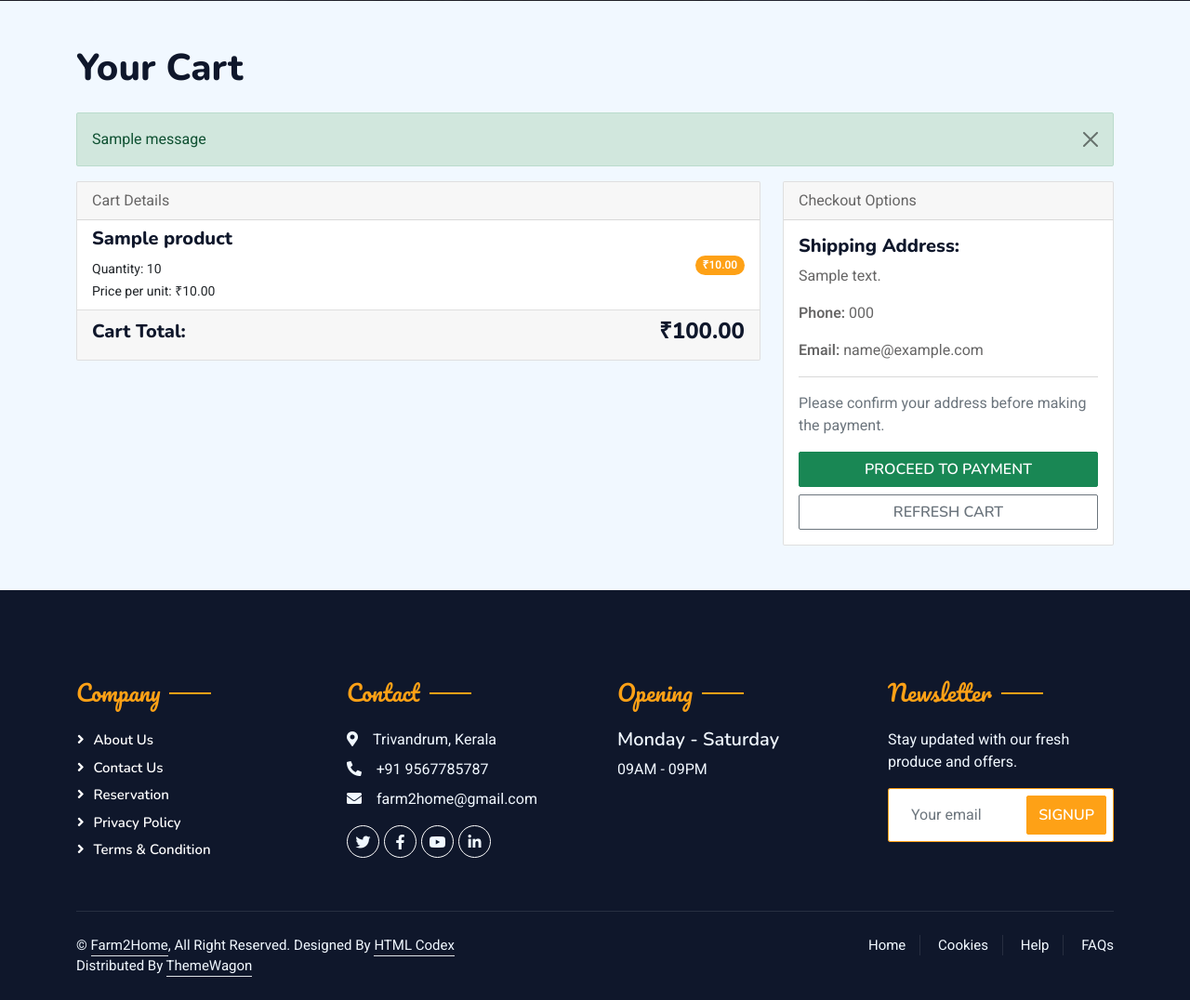
After one commit to ahalya25/Farm2Home, a Django app: page /payments/checkout/ in a window 1280 px wide. The commit adds this page. Shown: the part 687-1763 px from the top of the page at 93% size. Run offline with Django 5.2, Linux system fonts and the light colour scheme; a user stored in the database is signed in; tables that the repository leaves empty hold one stand-in row (values such as "Sample post"); one stand-in notice (Sample message) is shown; some libraries are stand-ins or nearby versions.

```diff
--- a/farm2home/cart/models.py
+++ b/farm2home/cart/models.py
@@ -6,7 +6,11 @@ from consumer.models import Consumer
 
 from marketplace.models import Product
 
+import uuid
+
 class Cart(models.Model):
+
+    uuid = models.UUIDField(default=uuid.uuid4, editable=False, unique=True)
 
     user = models.ForeignKey(Consumer, on_delete=models.CASCADE)
 
--- a/farm2home/cart/views.py
+++ b/farm2home/cart/views.py
@@ -5,7 +5,7 @@ from consumer.models import Consumer
 from marketplace.models import Product
 from .models import Cart
 
-# ✅ Add to Cart View
+
 class AddToCartView(LoginRequiredMixin, View):
     def post(self, request, uuid, *args, **kwargs):
         product = get_object_or_404(Product, uuid=uuid)
--- a/farm2home/consumer/forms.py
+++ b/farm2home/consumer/forms.py
@@ -67,7 +67,7 @@ class ConsumerForm(forms.ModelForm):
 
         model = Consumer
 
-        exclude = ['profile','consumer_name','email','uuid','active_status']
+        exclude = ['profile','consumer_name','uuid','active_status','email']
 
         widgets = {
 
@@ -83,7 +83,8 @@ class ConsumerForm(forms.ModelForm):
 
                                                            'class': 'form-control',
 
-                                                           'placeholder': 'Enter 10-digit phone number'})
+                                                           'placeholder': 'Enter 10-digit phone number'}),
+
 
 
         }
--- a/farm2home/consumer/views.py
+++ b/farm2home/consumer/views.py
@@ -63,6 +63,8 @@ class ConsumerRegisterView(View):
 
                     consumer.profile = profile
 
+                    consumer.email = profile.email
+
                     consumer.consumer_name = f'{profile.first_name} {profile.last_name}'
 
                     consumer.save()
--- a/farm2home/payments/urls.py
+++ b/farm2home/payments/urls.py
@@ -1,13 +1,9 @@
 from django.urls import path
+from . import views
 
-from .import views
-
-from uuid import UUID
-urlpatterns =[
-
-    path('enroll-confirmation/<str:uuid>/',views.EnrollConfirmationView.as_view(),name='enroll-confirmation'),
-    path('razorpay-view/<str:uuid>/', views.RazorpayView.as_view(),name= 'razorpay-view'),
+urlpatterns = [
+    path('enroll-confirmation/<uuid:uuid>/', views.EnrollConfirmationView.as_view(), name='enroll-confirmation'),
+    path('razorpay-view/<uuid:uuid>/', views.RazorpayView.as_view(), name='razorpay-view'),
     path('verify-payment/', views.PaymentverifyView.as_view(), name='payment-verify'),
-    path('cart-checkout/', views.CartCheckoutView.as_view(), name='cart-checkout'),
-
+    path('checkout/', views.CartCheckoutView.as_view(), name='cart_check-out'),
 ]
--- a/farm2home/payments/views.py
+++ b/farm2home/payments/views.py
@@ -11,6 +11,9 @@ from .models import Payments, Transactions
 from cart.models import Cart
 from django.db.models import Sum # Import Sum for aggregation
 import logging
+from django.urls import reverse
+from django.contrib import messages
+from django.http import Http404
 from django.contrib.auth.mixins import LoginRequiredMixin
 logging.basicConfig(level=logging.INFO, format='%(asctime)s - %(levelname)s - %(message)s')
 
@@ -41,12 +44,21 @@ class RazorpayView(View):
     """
 
     def get(self, request, *args, **kwargs):
-        uuid = kwargs.get('uuid')
-        product = Product.objects.get(uuid=uuid)
-        consumer = Consumer.objects.get(profile=request.user)
+        product_uuid = kwargs.get('uuid')
+        try:
+            product = Product.objects.get(uuid=product_uuid)
+        except Product.DoesNotExist:
+            raise Http404("Product not found")
 
-        # Get existing payment; fail if not exists
-        payment = Payments.objects.get(consumer=consumer, product=product)
+        try:
+            consumer = Consumer.objects.get(profile=request.user)
+        except Consumer.DoesNotExist:
+            raise Http404("Consumer not found")
+
+        try:
+            payment = Payments.objects.get(consumer=consumer, product=product)
+        except Payments.DoesNotExist:
+            raise Http404("Payment record not found")
 
         # Create a new transaction for this payment attempt
         transaction = Transactions.objects.create(payment=payment)
@@ -70,7 +82,7 @@ class RazorpayView(View):
             'rzp_order_id': rzp_order_id,
             'amount': int(payment.amount * 100),
             'product': product,
-            'payment': payment
+            'payment': payment,
         }
 
         return render(request, 'payments/payment-page.html', context)
@@ -131,87 +143,44 @@ class PaymentverifyView(View):
             return redirect('razorpay-view', uuid=transaction.payment.product.uuid)
 
 
+
+
 class CartCheckoutView(LoginRequiredMixin, View):
-    """
-    Handles the checkout process for all items in the user's cart.
-    Calculates total amount and initiates Razorpay order.
-    """
     def get(self, request, *args, **kwargs):
-        consumer = get_object_or_404(Consumer, profile=request.user)
+        try:
+            current_user = request.user
+            print("DEBUG: Logged-in user:", current_user)
 
-        # --- FIX: Change 'consumer' to 'user' for Cart query ---
-        # Assuming request.user is the User/Profile object linked to Cart
-        cart_items = Cart.objects.filter(user=request.user).select_related('product') # Eagerly load product details
+            # Step 1: Get Consumer object for this user
+            try:
+                current_consumer = Consumer.objects.get(profile=current_user)
+                print("DEBUG: Found consumer:", current_consumer)
+            except Consumer.DoesNotExist:
+                messages.error(request, "You must register as a consumer to continue.")
+                print("DEBUG: Consumer does not exist.")
+                return redirect('consumer-register')
 
-        if not cart_items.exists():
-            messages.warning(request, 'Your cart is empty. Please add products before checking out.')
-            return redirect('product-list') # Redirect to product list if cart is empty
+            # Step 2: Get cart items for this consumer
+            cart_items = Cart.objects.filter(user=current_consumer)
+            print("DEBUG: Cart items found:", cart_items.count())
 
-        # Calculate total amount from cart items
-        total_cart_amount = sum(item.total_price for item in cart_items)
+            if not cart_items.exists():
+                messages.info(request, "Your cart is empty.")
+                return redirect('product-list')
 
-        if total_cart_amount <= 0:
-            messages.error(request, 'Cannot checkout with a zero or negative total amount.')
-            return redirect('cart-view')
+            # Step 3: Calculate total price
+            total_price = sum(item.product.price * item.quantity for item in cart_items if item.product is not None)
+            print("DEBUG: Total cart value:", total_price)
 
-        # Create or get a Payment object for the entire cart
-        try:
-            payment, created = Payments.objects.get_or_create(
-                consumer=consumer,
-                product=None, # Set product to None for cart-wide payment
-                status='Pending',
-                defaults={'amount': total_cart_amount}
-            )
-            # If payment already existed and was not pending, or amount changed, update it
-            if not created and payment.status == 'Pending':
-                payment.amount = total_cart_amount
-                payment.save()
-            elif not created and payment.status != 'Pending':
-                # If an old payment for this consumer (with product=None) is not pending,
-                # create a new one to avoid conflicts.
-                payment = Payments.objects.create(
-                    consumer=consumer,
-                    product=None,
-                    amount=total_cart_amount,
-                    status='Pending'
-                )
+            # Step 4: Render cart checkout page
+            context = {
+                'cart_items': cart_items,
+                'consumer': current_consumer,
+                'total_price': total_price
+            }
+            return render(request, 'payments/cart_check-out.html', context)
 
         except Exception as e:
-            logging.error(f"Error creating/getting Payment for cart: {e}", exc_info=True)
-            messages.error(request, 'An error occurred while preparing your payment. Please try again.')
-            return redirect('cart-view')
-
-        # Create a new transaction for this payment attempt
-        transaction = Transactions.objects.create(payment=payment)
-
-        client = razorpay.Client(auth=(config("RZP_CLIENT_ID"), config("RZP_CLIENT_SECRET")))
-
-        order_data = {
-            "amount": int(payment.amount * 100),  # amount in paise
-            "currency": "INR",
-            "receipt": f"order_rcptid_{transaction.id}",
-        }
-
-        try:
-            order = client.order.create(data=order_data)
-            rzp_order_id = order.get('id')
-        except Exception as e:
-            logging.error(f"Error creating Razorpay order: {e}", exc_info=True)
-            messages.error(request, 'Failed to create payment order. Please try again later.')
-            transaction.status = 'Failed'
-            transaction.save()
-            return redirect('cart-view')
-
-        transaction.rzp_order_id = rzp_order_id
-        transaction.save()
-
-        context = {
-            'client_id': config("RZP_CLIENT_ID"),
-            'rzp_order_id': rzp_order_id,
-            'amount': int(payment.amount * 100),
-            'product': None, # No specific product for cart-wide payment
-            'payment': payment,
-            'consumer_email': request.user.email, # For Razorpay prefill
-            'consumer_phone': consumer.phone # Assuming Consumer model has a phone field
-        }
-        return render(request, 'payments/payment-page.html', context) # Reuse payment-page.html
+            print("DEBUG: Exception:", e)
+            messages.error(request, f"Unexpected error occurred: {e}")
+            return redirect('product-list')
--- /dev/null
+++ b/farm2home/templates/payments/cart_check-out.html
@@ -0,0 +1,79 @@
+{% extends 'base.html' %}
+
+{% block section %}
+<div class="container mt-5">
+    <h1 class="mb-4">Your Cart</h1>
+
+    {% if messages %}
+        {% for message in messages %}
+            <div class="alert alert-{{ message.tags }} alert-dismissible fade show" role="alert">
+                {{ message }}
+                <button type="button" class="btn-close" data-bs-dismiss="alert" aria-label="Close"></button>
+            </div>
+        {% endfor %}
+    {% endif %}
+
+    {% if cart_items %}
+    <div class="row">
+        <!-- Cart Items Section -->
+        <div class="col-md-8">
+            <div class="card">
+                <div class="card-header">
+                    Cart Details
+                </div>
+                <ul class="list-group list-group-flush">
+                    {% for item in cart_items %}
+                    <li class="list-group-item d-flex justify-content-between align-items-center">
+                        <div>
+                            <h5>{{ item.product.product_name }}</h5>
+                            <small>Quantity: {{ item.quantity }}</small><br>
+                            <small>Price per unit: ₹{{ item.product.price|floatformat:2 }}</small>
+                        </div>
+                        <span class="badge bg-primary rounded-pill">₹{{ item.quantity|floatformat:0|add:""|floatformat:2|add:""|floatformat:0|floatformat:2 }}</span>
+                    </li>
+                    {% endfor %}
+                </ul>
+                <div class="card-footer d-flex justify-content-between align-items-center">
+                    <h5>Cart Total:</h5>
+                    <h4>₹{{ total_price|floatformat:2 }}</h4>
+                </div>
+            </div>
+        </div>
+
+        <!-- Checkout Info Section -->
+        <div class="col-md-4">
+            <div class="card">
+                <div class="card-header">
+                    Checkout Options
+                </div>
+                <div class="card-body">
+                    <h5>Shipping Address:</h5>
+                    <p>{{ consumer.address }}</p>
+                    <p><strong>Phone:</strong> {{ consumer.phone }}</p>
+                    <p><strong>Email:</strong> {{ consumer.email }}</p>
+                    <hr>
+                    <p class="text-muted">Please confirm your address before making the payment.</p>
+
+                    <!-- Razorpay Payment -->
+                    {% if cart_items.0 %}
+                        <a href="{% url 'razorpay-view' uuid=cart_items.0.uuid %}" class="btn btn-success w-100 mb-2">
+                     Proceed to Payment
+                    </a>
+                    {% endif %}
+
+                    <!-- Update Cart Option -->
+                    <a href="{% url 'cart_check-out' %}" class="btn btn-outline-secondary w-100">
+                        Refresh Cart
+                    </a>
+                </div>
+            </div>
+        </div>
+    </div>
+
+{% else %}
+    <div class="alert alert-info text-center" role="alert">
+        Your cart is empty. <a href="{% url 'product-list' %}">Start shopping!</a>
+    </div>
+    {% endif %}
+</div>
+{% endblock %}
```
Also changed, not shown: farm2home/templates/cart/cart_detail.html (+8 -4 lines).
